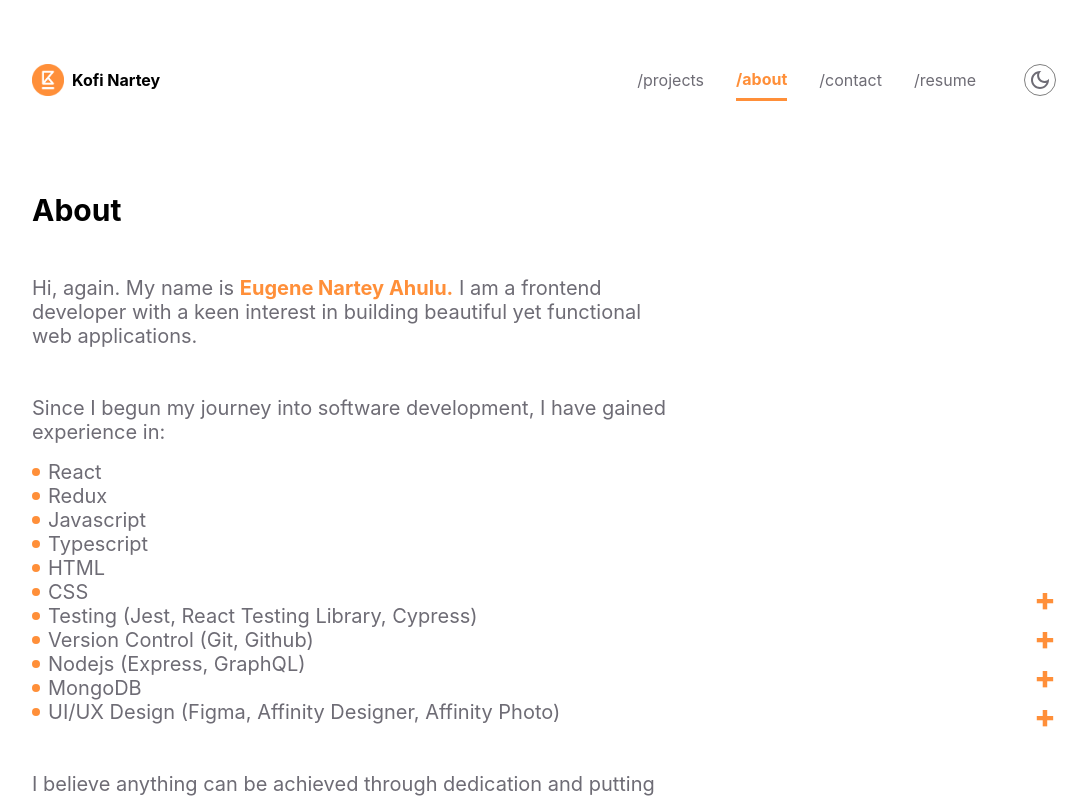
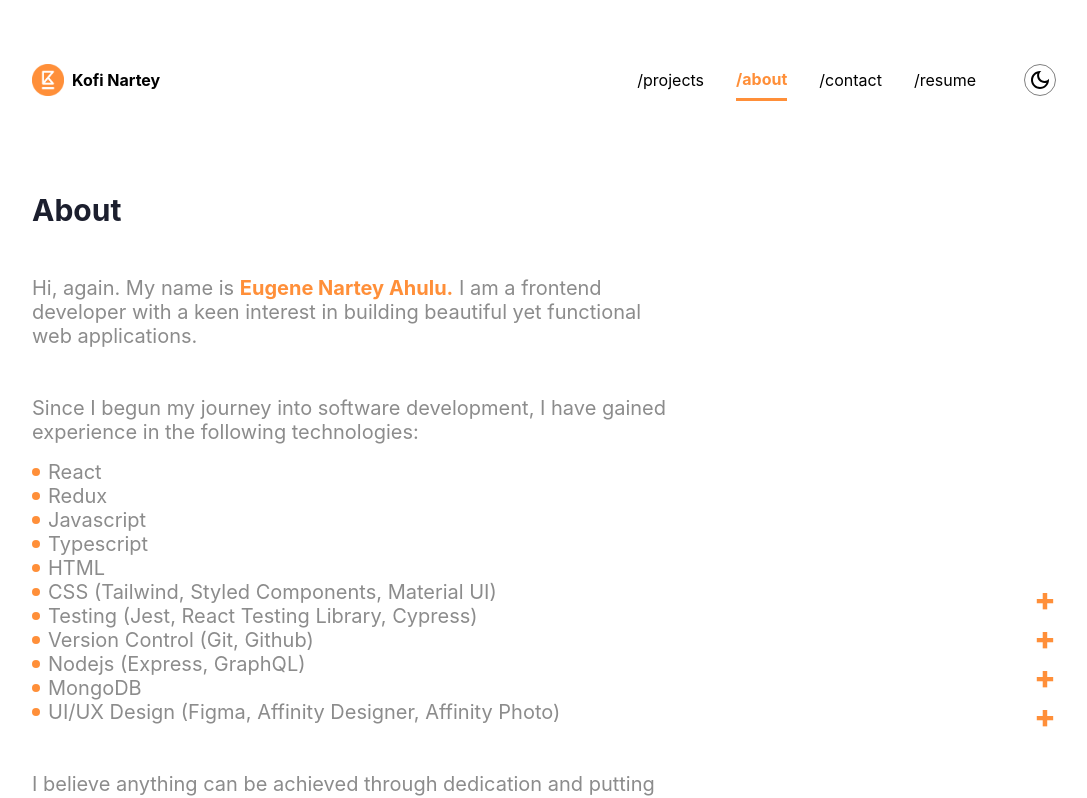
Before and after one commit to kofinartey/portfolio-frontend, a React (Create React App) app: page /about in a window 1280 px wide. Shown: the top 798 px of the page, without its empty margins (96-1183 px from the left). Built offline with nearby package versions, Linux system fonts and the light colour scheme; a web font is replaced by a local one.

Commit message:
update about

```diff
--- a/src/index.css
+++ b/src/index.css
@@ -8,14 +8,6 @@ a:visited,
 a:hover {
   text-decoration: none;
   color: unset;
-}
-h1,
-h2,
-h3,
-h4,
-h5,
-h6 {
-  color: black;
 }
 
 body {
@@ -28,7 +20,7 @@ body {
   /* width: 100%;
   min-width: 375px; */
   font-weight: 400;
-  color: rgb(110, 108, 117);
+  /* color: rgb(110, 108, 117); */
 }
 
 code {
--- a/src/pages/about/About.js
+++ b/src/pages/about/About.js
@@ -17,7 +17,7 @@ function About() {
     <div
       className={classes.About}
       style={{
-        color: darkTheme && "white",
+        color: darkTheme ? "white" : "#1C1F2E",
         backgroundColor: darkTheme && "#1C1F2E",
       }}
     >
@@ -28,6 +28,7 @@ function About() {
         transition={{ duration: 1 }}
       >
         <h2 className={classes.heading}>About</h2>
+        <div style={{ color: darkTheme ? "white" : "#8c8c8c" }}>
           <p className={classes.about__intro}>
             Hi, again. My name is <span>Eugene Nartey Ahulu.</span> I am a
             frontend developer with a keen interest in building beautiful yet
@@ -37,7 +38,7 @@ function About() {
           <div className={classes.skills}>
             <p>
               Since I begun my journey into software development, I have gained
-            experience in:
+              experience in the following technologies:
             </p>
             <ul>
               <li>React</li>
@@ -45,7 +46,7 @@ function About() {
               <li>Javascript</li>
               <li>Typescript</li>
               <li>HTML</li>
-            <li>CSS</li>
+              <li>CSS (Tailwind, Styled Components, Material UI)</li>
               <li>Testing (Jest, React Testing Library, Cypress)</li>
               <li>Version Control (Git, Github)</li>
               <li>Nodejs (Express, GraphQL)</li>
@@ -56,8 +57,8 @@ function About() {
 
           <div className={classes.skills}>
             <p>
-            I believe anything can be achieved through dedication and putting in
-            the hours, and I'm curious about learning new things.
+              I believe anything can be achieved through dedication and putting
+              in the hours, and I'm curious about learning new things.
             </p>
             <br />
           </div>
@@ -82,6 +83,7 @@ function About() {
           <div className={classes.pluses}>
             <Pluses orientation="vertical" animation={false} />
           </div>
+        </div>
       </motion.div>
     </div>
   );
--- a/src/pages/about/AboutStyles.js
+++ b/src/pages/about/AboutStyles.js
@@ -51,13 +51,9 @@ const AboutStyles = makeStyles({
   },
 
   cta: {
-    marginTop: "4rem",
     "& $cta__text": {
       fontSize: "1.5rem",
       fontWeight: "bold",
-      // color: "black",
-      // color: "#FF8F39",
-      // fontFamily: "Lora",
       marginBottom: "1rem",
     },
     "& button": {
```
Lines whose indentation alone changed are shown as unchanged.
